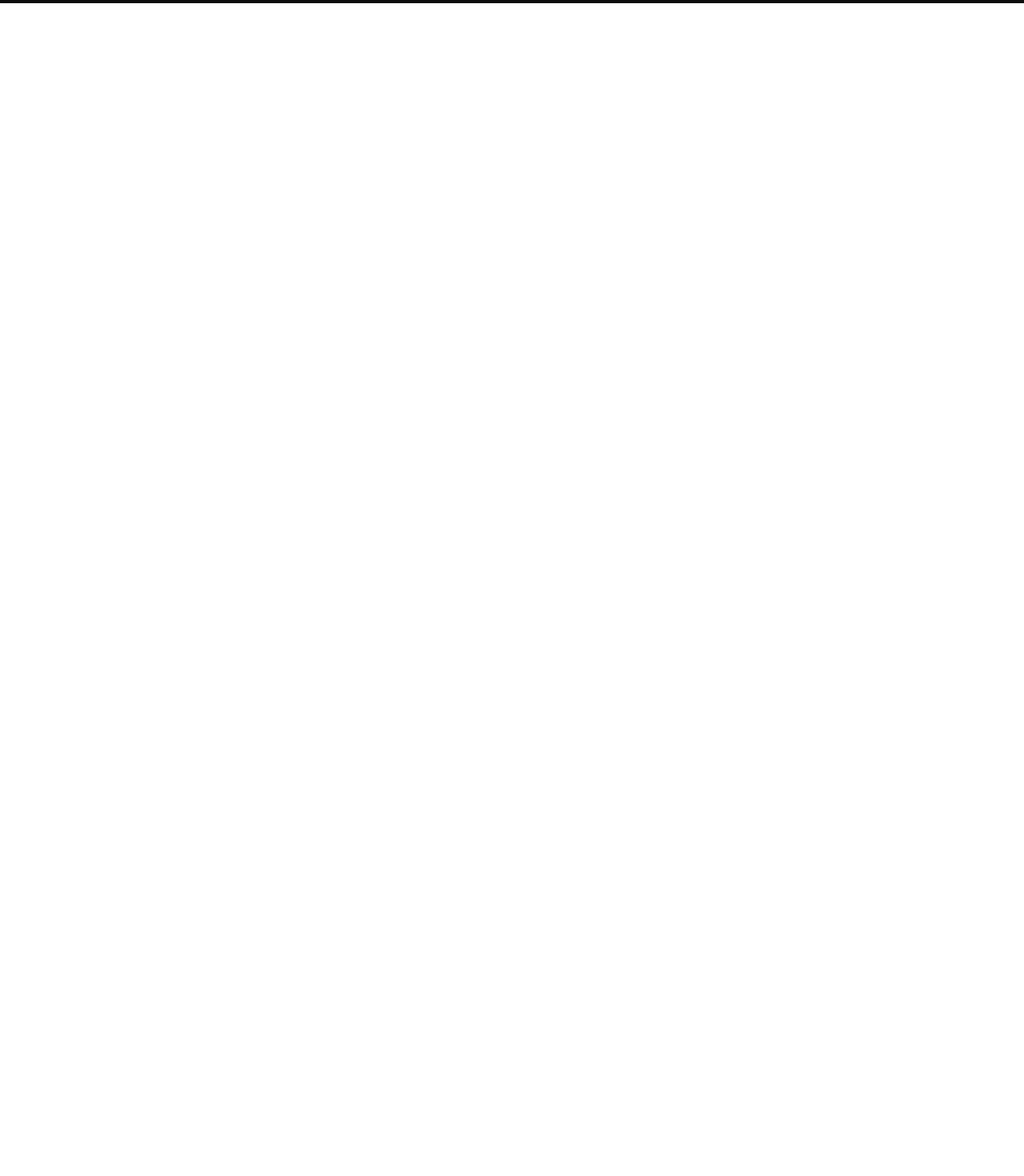
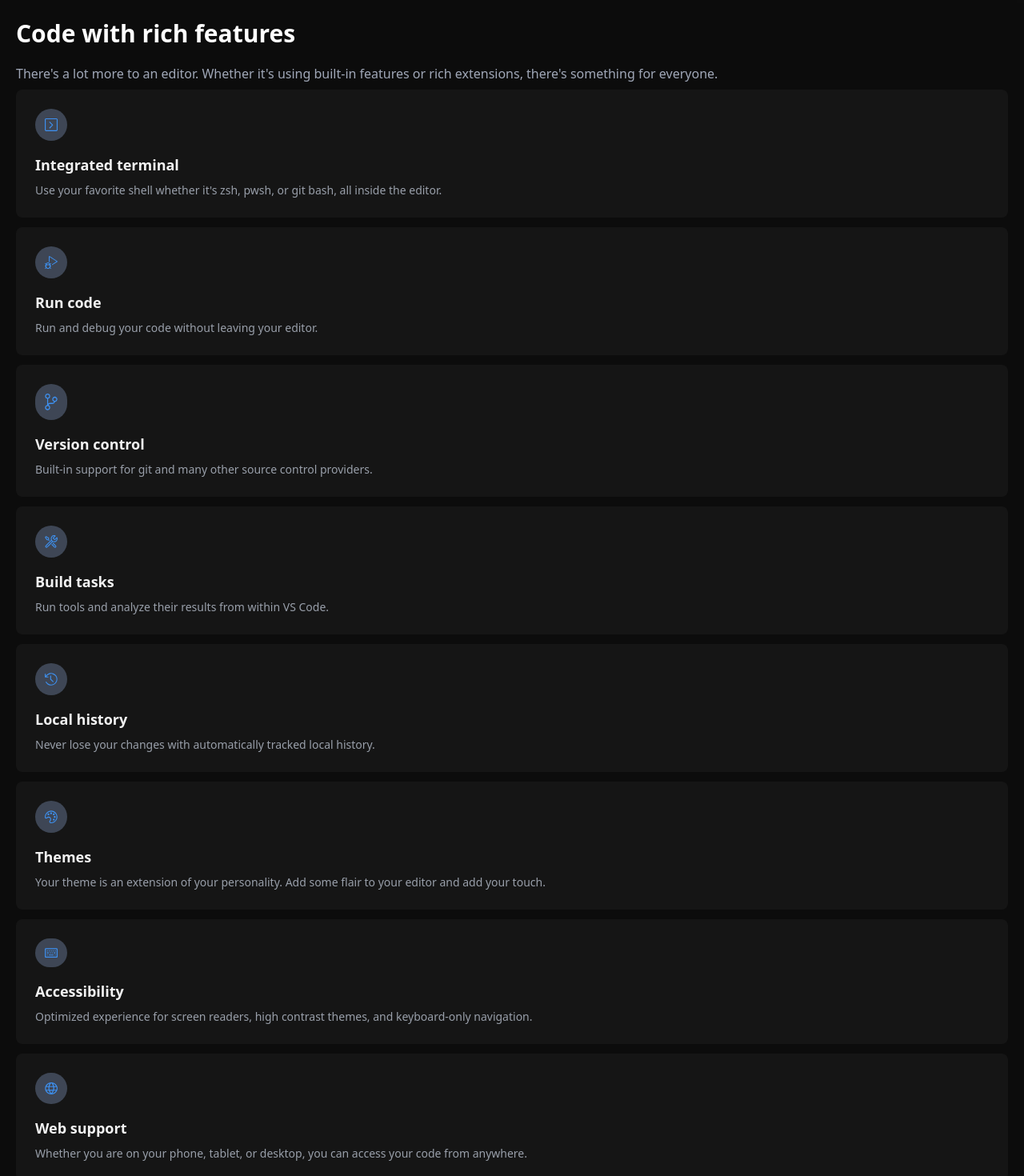
Before and after one commit to fandredev/ui-clone-vscode, a React (Vite) app: page / in a window 1280 px wide. Shown: the part 5160-6630 px from the top of the page at 80% size. Before the commit the page ends 5164 px from the top, so only its background shows below. Built offline with nearby package versions, Linux system fonts and the light colour scheme.

Commit message:
feat: add CodeRichFeatures component for displaying rich features in VS Code

```diff
--- a/src/App.tsx
+++ b/src/App.tsx
@@ -7,6 +7,7 @@ import CodeAnyExtensions from "./components/extensions";
 import CodeWithCopilot from "./components/copilot";
 import CodeCustomized from "./components/code-customized";
 import CodeAnywhere from "./components/code-anywhere";
+import CodeRichFeatures from "./components/code-rich-features";
 
 function App() {
   const [showVersion, setShowVersion] = useState(true);
@@ -42,6 +43,7 @@ function App() {
       <CodeWithCopilot />
       <CodeCustomized />
       <CodeAnywhere />
+      <CodeRichFeatures />
     </>
   );
 }
--- /dev/null
+++ b/src/components/card-features-item.tsx
@@ -0,0 +1,21 @@
+import { FeatureCard } from "./code-rich-features";
+
+interface IntegratedTerminalCardProps {
+  feature: FeatureCard;
+}
+
+export default function IntegratedTerminalCard({
+  feature,
+}: IntegratedTerminalCardProps) {
+  return (
+    <div className="bg-background_cards_extensions opacity-95 text-white p-6 rounded-lg shadow-lg w-full">
+      <div className="mb-4">
+        <div className="bg-gray-700 p-3 rounded-full w-10">
+          <img src={`${feature.icon}`} alt={feature.title} />
+        </div>
+      </div>
+      <h3 className="text-lg font-semibold mb-2">{feature.title}</h3>
+      <p className="text-gray-400 text-sm">{feature.description}</p>
+    </div>
+  );
+}
--- /dev/null
+++ b/src/components/code-rich-features.tsx
@@ -0,0 +1,77 @@
+import IntegratedTerminalCard from "./card-features-item";
+
+export interface FeatureCard {
+  title: string;
+  description: string;
+  icon: string;
+}
+
+const featureCards: FeatureCard[] = [
+  {
+    title: "Integrated terminal",
+    description:
+      "Use your favorite shell whether it's zsh, pwsh, or git bash, all inside the editor.",
+    icon: "images/codicon-terminal.svg", // Nome do ícone fictício
+  },
+  {
+    title: "Run code",
+    description: "Run and debug your code without leaving your editor.",
+    icon: "images/codicon-debug.svg",
+  },
+  {
+    title: "Version control",
+    description:
+      "Built-in support for git and many other source control providers.",
+    icon: "images/codicon-version-control.svg",
+  },
+  {
+    title: "Build tasks",
+    description: "Run tools and analyze their results from within VS Code.",
+    icon: "images/codicon-build-tasks.svg",
+  },
+  {
+    title: "Local history",
+    description:
+      "Never lose your changes with automatically tracked local history.",
+    icon: "images/codicon-local-history.svg",
+  },
+  {
+    title: "Themes",
+    description:
+      "Your theme is an extension of your personality. Add some flair to your editor and add your touch.",
+    icon: "images/codicon-themes.svg",
+  },
+  {
+    title: "Accessibility",
+    description:
+      "Optimized experience for screen readers, high contrast themes, and keyboard-only navigation.",
+    icon: "images/codicon-accessibility.svg",
+  },
+  {
+    title: "Web support",
+    description:
+      "Whether you are on your phone, tablet, or desktop, you can access your code from anywhere.",
+    icon: "images/codicon-web.svg",
+  },
+];
+
+export default function CodeRichFeatures() {
+  return (
+    <section className="py-5 px-5 bg-black opacity-95">
+      <div>
+        <h2 className="text-3xl font-semibold	text-white">
+          Code with rich features
+        </h2>
+        <p className="mt-3 text-base text-version_text py-2">
+          There's a lot more to an editor. Whether it's using built-in features
+          or rich extensions, there's something for everyone.
+        </p>
+      </div>
+      <aside className="flex flex-wrap gap-3 ">
+        {featureCards.map((feature, index) => (
+          <IntegratedTerminalCard key={index} feature={feature} />
+        ))}
+      </aside>
+    </section>
+  );
+}
```
